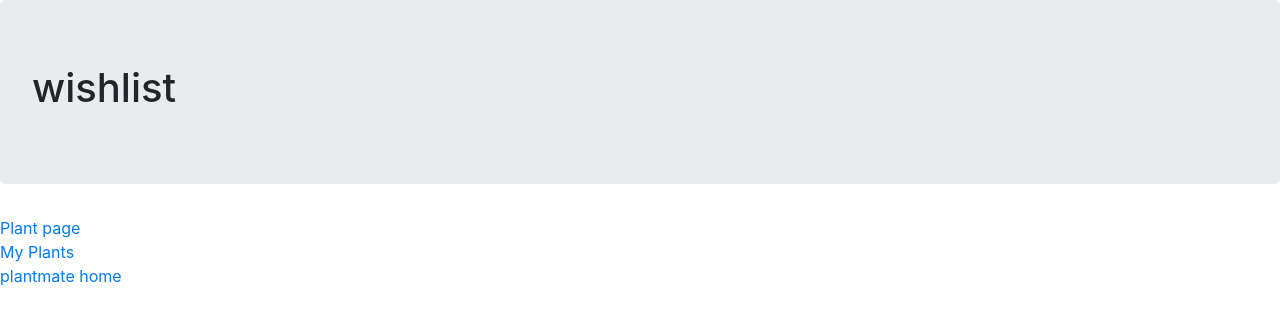
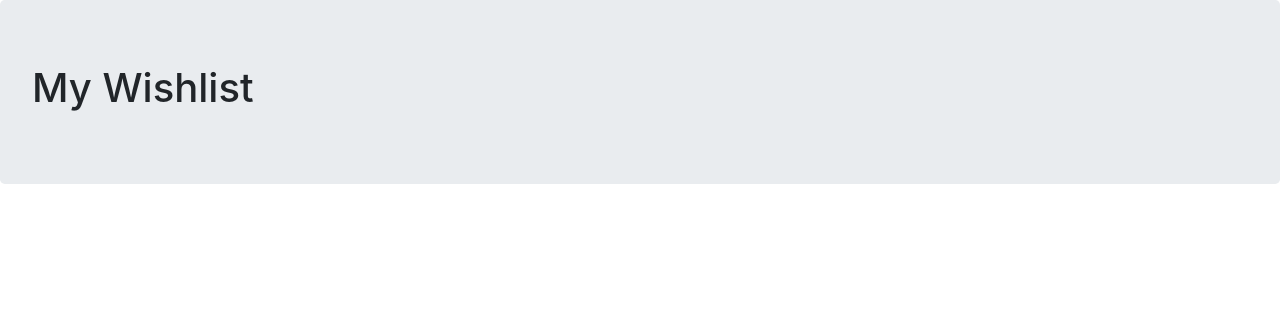
Before and after one commit to sdmmck/plantmate, a Django app: page /myaccount/wishlist/ in a window 1280 px wide. Shown: the part 56-381 px from the top of the page. Run offline with Django 3.2, Linux system fonts and the light colour scheme; the visitor is signed in with stand-in values (Sample User, id 1); some libraries are stand-ins or nearby versions.

Commit message:
some more layout

```diff
--- a/templates/plantmate/base.html
+++ b/templates/plantmate/base.html
@@ -11,8 +11,11 @@
 <html>
 <!-- Bootstrap CSS -->
 <link rel="stylesheet" type="text/css" href="{% static 'css/bootstrap.min.css' %}">
-<!--font awesome???? -->
+<link rel="stylesheet" href="text/css" href="{% static 'css/custom.css' %}">
+<!--font awesome????
 <link rel="stylesheet" href="https://use.fontawesome.com/releases/v5.7.2/css/all.css" integrity="sha384-fnmOCqbTlWIlj8LyTjo7mOUStjsKC4pOpQbqyi7RrhN7udi9RwhKkMHpvLbHG9Sr" crossorigin="anonymous">
+-->
+
 
 
 <head>
--- a/templates/plantmate/home.html
+++ b/templates/plantmate/home.html
@@ -19,5 +19,6 @@
     {#<a href="/sign-up">sign up</a><br />#}
     {#<a href="/contact">contact us</a><br />#}
 
-<img src="{% static "images/test.jpg" %}" alt ="test picture" />
+<img src="{% static 'images/test.jpg' %}" alt ="test picture" />
+
 {% endblock %}
--- a/templates/plantmate/wishlist.html
+++ b/templates/plantmate/wishlist.html
@@ -5,22 +5,25 @@
 
 {% block head_block %}
     {% block title_block %}
-        wishlist
+        My Wishlist
     {% endblock %}
 {% endblock %}
 {% block body_block %}
 <div class="jumbotron">
-    <h1>wishlist</h1>
+    <h1>My Wishlist</h1>
 </div>
     {% if plants %}
         {% for plant in plants %}
-            <a href="/plant-list/{{ plant.slug }}">{{ plant.name }}</a>
-            <img src="{% static plant.picture %}" width="100">
-            </br>
+             <div class="card" style="width: 18rem;">
+        <img src="{% static plant.picture %}" class="card-img-top" alt="{{ plant.name }}">
+        <div class="card-body">
+            <h5 class="card-title">{{ plant.name }}</h5>
+            <h6 class="card-subtitle mb-2 text-muted">{{ plant.latin_name }}</h6>
+            <a href="/plant-list/{{ plant.slug }}" class=" btn-primary stretched-link"></a>
+        </div>
+    </div>
         {% endfor %}
     {% endif %}
 <!-- these need fixed --------------------------------------------------------------------------------->
-    <a href="/plant/">Plant page</a><br/>
-    <a href="/myaccount/my-plants">My Plants</a><br/>
-    <a href="{% url 'home' %}">plantmate home</a><br/>
+
 {% endblock %}
--- a/templates/plantmate/your-plantmate.html
+++ b/templates/plantmate/your-plantmate.html
@@ -14,7 +14,9 @@
         </script>
     {% endfor %}
     <div id="results">
-        <H4 id="match"></H4></div>
+        <div class="jumbotron">
+            <H4 id="match"></H4></div>
+    </div>
     <br>
     </div>
     <div id="description"></div>
```
Also changed, not shown: templates/plantmate/myplants.html (+11 -5 lines), templates/plantmate/plant.html (+7 -6 lines), static/css/custom.css (added), static/css/style.css (added).
